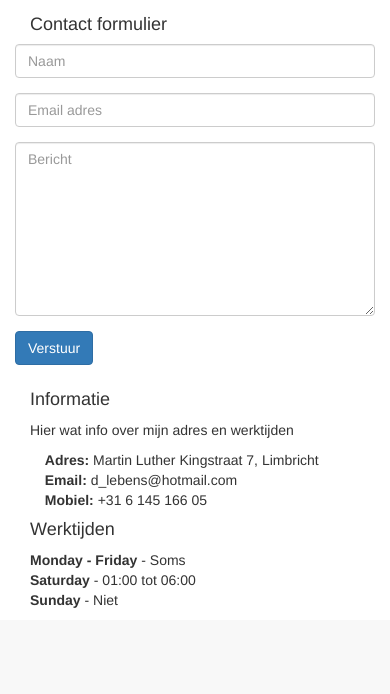
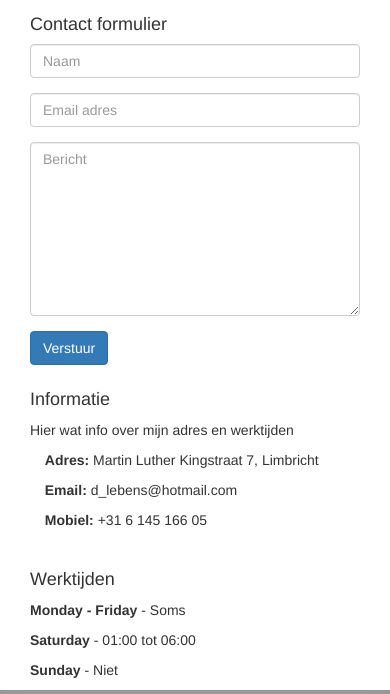
Before and after one commit to stretchhog/daan-1004, a Flask app: page /main/contact in a window 390 px wide. Shown: the part 365-1059 px from the top of the page. Before the commit the page ends 973 px from the top, so only its background shows below. Run offline with Flask 2, Linux system fonts and the light colour scheme; some libraries are stand-ins or nearby versions; some web fonts are replaced; grey boxes are pictures that could not be loaded.

Commit message:
UI improvements

```diff
--- a/daan-1004/app.yaml
+++ b/daan-1004/app.yaml
@@ -29,6 +29,9 @@ handlers:
 - url: /static/fonts
   static_dir: static/fonts
 
+- url: /static/img
+  static_dir: static/img
+
 libraries:
 - name: webapp2
   version: "2.5.2"
--- a/daan-1004/static/css/custom.css
+++ b/daan-1004/static/css/custom.css
@@ -1,6 +1,19 @@
 .navbar {
     margin-bottom: 0;
     border: none;
+}
+
+html, body {
+    height: 100%;
+}
+#wrapper {
+    min-height: 100%;
+    height: auto !important; /* This line and the next line are not necessary unless you need IE6 support */
+    height: 100%;
+    margin: 0 auto -260px; /* the bottom margin is the negative value of the footer's height */
+}
+.footer, .push {
+    height: 260px; /* .push must be the same height as .footer */
 }
 
 li.active {
--- a/daan-1004/templates/about.html
+++ b/daan-1004/templates/about.html
@@ -1,6 +1,6 @@
 {% extends "layout.html" %}
 {% set active_page = "about" %}
-{% set title = "Over mij" %}
+{% set title = "Daan Lebens | Over mij" %}
 {% block title %}
 	<section id="title" class="peach">
 		<div class="container">
--- a/daan-1004/templates/contact.html
+++ b/daan-1004/templates/contact.html
@@ -1,12 +1,13 @@
 {% extends "layout.html" %}
 {% set active_page = "contact" %}
-{% set title = "Over mij" %}
+{% set title = "Daan Lebens | Contact" %}
 {% block title %}
 	<section id="title" class="peach">
 		<div class="container">
 			<div class="row">
 				<div class="col-sm-6">
 					<h1>Contact</h1>
+
 					<p>Neem contact op met uwe hoogheid</p>
 				</div>
 			</div>
@@ -20,8 +21,11 @@
 		<div class="row">
 			<div class="col-sm-6">
 				<h4>Contact formulier</h4>
+
 				<div class="status alert alert-success" style="display: none"></div>
-				<form id="main-contact-form" class="contact-form" name="contact-form" method="post" action="" role="form">
+				<div class="col-sm-10"
+				<form id="main-contact-form" class="contact-form" name="contact-form" method="post" action=""
+				      role="form">
 					<div class="row">
 						<div class="form-group">
 							<input type="text" class="form-control" required="required" placeholder="Naam">
@@ -39,6 +43,7 @@
 					</div>
 				</form>
 			</div>
+		</div>
 		<!--/.col-sm-8-->
 		<div class="col-sm-6">
 			<!-- Classic Heading -->
@@ -48,21 +53,17 @@
 			<p>Hier wat info over mijn adres en werktijden</p>
 
 			<!-- Info - Icons List -->
-					<i class="fa fa-globe">  </i> <strong>Adres:</strong> Martin Luther Kingstraat 7, Limbricht<br>
-					<i class="fa fa-envelope-o"></i> <strong>Email:</strong> d_lebens@hotmail.com<br>
-					<i class="fa fa-mobile"></i> <strong>Mobiel:</strong> +31 6 145 166 05<br>
-
-				<!-- Divider -->
-
+			<p><i class="fa fa-globe"> </i> <strong>Adres:</strong> Martin Luther Kingstraat 7, Limbricht</p>
+			<p><i class="fa fa-envelope-o"></i> <strong>Email:</strong> d_lebens@hotmail.com</p>
+			<p><i class="fa fa-mobile"></i> <strong>Mobiel:</strong> +31 6 145 166 05</p>
+			<br>
 			<!-- Classic Heading -->
 			<h4 class="classic-title"><span>Werktijden</span></h4>
 
 			<!-- Info - List -->
-				<ul class="list-unstyled">
-					<li><strong>Monday - Friday</strong> - Soms</li>
-					<li><strong>Saturday</strong> - 01:00 tot 06:00</li>
-					<li><strong>Sunday</strong> - Niet</li>
-				</ul>
+			<p><strong>Monday - Friday</strong> - Soms</p>
+			<p><strong>Saturday</strong> - 01:00 tot 06:00</p>
+			<p><strong>Sunday</strong> - Niet</p>
 		</div>
 		<!--/.col-sm-4-->
 		</div>
--- a/daan-1004/templates/home.html
+++ b/daan-1004/templates/home.html
@@ -1,6 +1,6 @@
 {% extends "layout.html" %}
 {% set active_page = "home" %}
-{% set title = "Home" %}
+{% set title = "Daan Lebens | Home" %}
 {% block title %}
 	<section id="title" class="peach">
 		<div class="container">
--- a/daan-1004/templates/layout.html
+++ b/daan-1004/templates/layout.html
@@ -27,6 +27,8 @@
 {% endif %}
 {% set url_for_login = url_for('login') %}
 {% set url_for_logout = url_for('logout') %}
+
+<div id="wrapper">
 	<header class="navbar navbar-default navbar-top">
 		<div class="container">
 			<!-- Brand and toggle get grouped for better mobile display -->
@@ -44,32 +46,37 @@
 			<div class="collapse navbar-collapse">
 				<ul class="nav navbar-nav">
 					<li>
-					<a {% if 'home' == active_page %} class="active"{% endif %} style="text-align: center" href="{{ url_for_home }}">
-						<i class="fa fa-home center"></i>
+						<a {% if 'home' == active_page %} class="active"{% endif %} style="text-align: center"
+						                                  href="{{ url_for_home }}">
+							<i class="fa fa-home center"></i>&nbsp;&nbsp;
 							Home
 						</a>
 					</li>
 					<li>
-					<a {% if 'paintings' == active_page %} class="active"{% endif %} style="text-align: center" href="{{ url_for_paintings }}">
-						<i class="fa fa-paint-brush"></i>
+						<a {% if 'paintings' == active_page %} class="active"{% endif %} style="text-align: center"
+						                                       href="{{ url_for_paintings }}">
+							<i class="fa fa-paint-brush"></i>&nbsp;&nbsp;
 							Schilderijen
 						</a>
 					</li>
 					<li>
-					<a {% if 'music' == active_page %} class="active"{% endif %} style="text-align: center" href="{{ url_for_music }}">
-						<i class="fa fa-music"></i>
+						<a {% if 'music' == active_page %} class="active"{% endif %} style="text-align: center"
+						                                   href="{{ url_for_music }}">
+							<i class="fa fa-music"></i>&nbsp;&nbsp;
 							Muziek
 						</a>
 					</li>
 					<li>
-					<a {% if 'about' == active_page %} class="active"{% endif %} style="text-align: center" href="{{ url_for_about }}">
-						<i class="fa fa-beer"></i>
+						<a {% if 'about' == active_page %} class="active"{% endif %} style="text-align: center"
+						                                   href="{{ url_for_about }}">
+							<i class="fa fa-beer"></i>&nbsp;&nbsp;
 							Over mij
 						</a>
 					</li>
 					<li>
-					<a {% if 'contact' == active_page %} class="active"{% endif %} style="text-align: center" href="{{ url_for_contact }}">
-						<i class="fa fa-globe"></i>
+						<a {% if 'contact' == active_page %} class="active"{% endif %} style="text-align: center"
+						                                     href="{{ url_for_contact }}">
+							<i class="fa fa-globe"></i>&nbsp;&nbsp;
 							Contact
 						</a>
 					</li>
@@ -80,7 +87,7 @@
 							<a href="#" style="text-align: center" class="dropdown-toggle" data-toggle="dropdown"
 							   role="button" aria-haspopup="true"
 							   aria-expanded="false">
-							<i class="caret"></i>
+								<i class="caret"></i>&nbsp;&nbsp;
 								Toevoegen
 							</a>
 							<ul class="dropdown-menu">
@@ -89,15 +96,17 @@
 							</ul>
 						</li>
 						<li>
-						<a {% if 'logout' == active_page %} class="active"{% endif %} style="text-align: center" href="{{ url_for_logout }}">
-							<i class="fa fa-sign-out"></i>
+							<a {% if 'logout' == active_page %} class="active"{% endif %} style="text-align: center"
+							                                    href="{{ url_for_logout }}">
+								<i class="fa fa-sign-out"></i>&nbsp;&nbsp;
 								Uitloggen
 							</a>
 						</li>
 					{% else %}
 						<li>
-						<a {% if 'login' == active_page %} class="active"{% endif %} style="text-align: center" href="{{ url_for_login }}">
-							<i class="fa fa-sign-in"></i>
+							<a {% if 'login' == active_page %} class="active"{% endif %} style="text-align: center"
+							                                   href="{{ url_for_login }}">
+								<i class="fa fa-sign-in"></i>&nbsp;&nbsp;
 								Inloggen
 							</a>
 						</li>
@@ -113,7 +122,75 @@
 	<div class="container">
 		{% block body %}{% endblock %}
 	</div>
+	<div class="push"></div>
+</div>
+<div class="footer">
+	<div class="container">
+		<div class="row">
+			<div class="col-sm-4 footer-box wow fadeInUp">
+				<h4>Over mij</h4>
 
+				<div class="footer-box-text">
+					<p>
+						Lorem ipsum dolor sit amet, consectetur adipisicing elit, sed do eiusmod tempor incididunt
+						ut labore et.
+					</p>
+
+					<p><a href="{{ url_for_about }}">Lees meer...</a></p>
+				</div>
+			</div>
+			<div class="col-sm-4 footer-box wow fadeInDown">
+				<h4>Email Updates</h4>
+
+				<div class="footer-box-text footer-box-text-subscribe">
+					<p>Geef je email adres op en je word meteen op de hoogte gesteld van updates:</p>
+
+					<form role="form" action="assets/subscribe.php" method="post">
+						<div class="form-group">
+							<label class="sr-only" for="subscribe-email">Email address</label>
+							<input type="text" name="email" placeholder="Email..." class="subscribe-email"
+							       id="subscribe-email">
+						</div>
+						<button type="submit" class="btn">Schrijf in</button>
+					</form>
+					<p class="success-message"></p>
+
+					<p class="error-message"></p>
+				</div>
+			</div>
+			<div class="col-sm-4 footer-box wow fadeInDown">
+				<h4>Contact</h4>
+
+				<div class="footer-box-text footer-box-text-contact">
+					<p>
+						<i class="fa fa-globe"> </i> <strong>Adres:</strong> Martin Luther Kingstraat 7, Limbricht<br>
+						<i class="fa fa-envelope-o"></i> <strong>Email:</strong> d_lebens@hotmail.com<br>
+						<i class="fa fa-mobile"></i> <strong>Mobiel:</strong> +31 6 145 166 05<br>
+					</p>
+				</div>
+				<a href="{{ url_for_contact }}">Less meer...</a>
+			</div>
+		</div>
+		<div class="row">
+			<div class="col-sm-12 wow fadeIn">
+				<div class="footer-border"></div>
+			</div>
+		</div>
+		<div class="row">
+			<div class="col-sm-7 footer-copyright wow fadeIn">
+				<p>Copyright 2012 daanlebens.com - All rights reserved. Website door <a href="http://timvancann.nl">Tim
+					van Cann</a>.
+				</p>
+			</div>
+			<div class="col-sm-5 footer-social wow fadeIn">
+				<a href="#"><i class="fa fa-facebook"></i></a>
+				<a href="#"><i class="fa fa-dribbble"></i></a>
+				<a href="#"><i class="fa fa-twitter"></i></a>
+				<a href="#"><i class="fa fa-pinterest"></i></a>
+			</div>
+		</div>
+	</div>
+</div>
 <script src="{{ url_for('static', filename='js/jquery-2.1.4.min.js') }}"></script>
 <script src="{{ url_for('static', filename='js/bootstrap.js') }}"></script>
 <script src="{{ url_for('static', filename='js/dropzone.js') }}"></script>
--- a/daan-1004/templates/music/list.html
+++ b/daan-1004/templates/music/list.html
@@ -1,6 +1,6 @@
 {% extends "layout.html" %}
 {% set active_page = "music" %}
-{% set title = "Muziek" %}
+{% set title = "Daan Lebens | Muziek" %}
 {% block title %}
 	<section id="title" class="peach">
 		<div class="container">
--- a/daan-1004/templates/paintings/list.html
+++ b/daan-1004/templates/paintings/list.html
@@ -1,6 +1,6 @@
 {% extends "layout.html" %}
 {% set active_page = "paintings" %}
-{% set title = "Schilderijen" %}
+{% set title = "Daan Lebens | Schilderijen" %}
 {% block title %}
 	<section id="title" class="peach">
 		<div class="container">
```
Also changed, not shown: other parts of daan-1004/static/css/custom.css (+66 -2 lines). Lines whose indentation alone changed are shown as unchanged.
